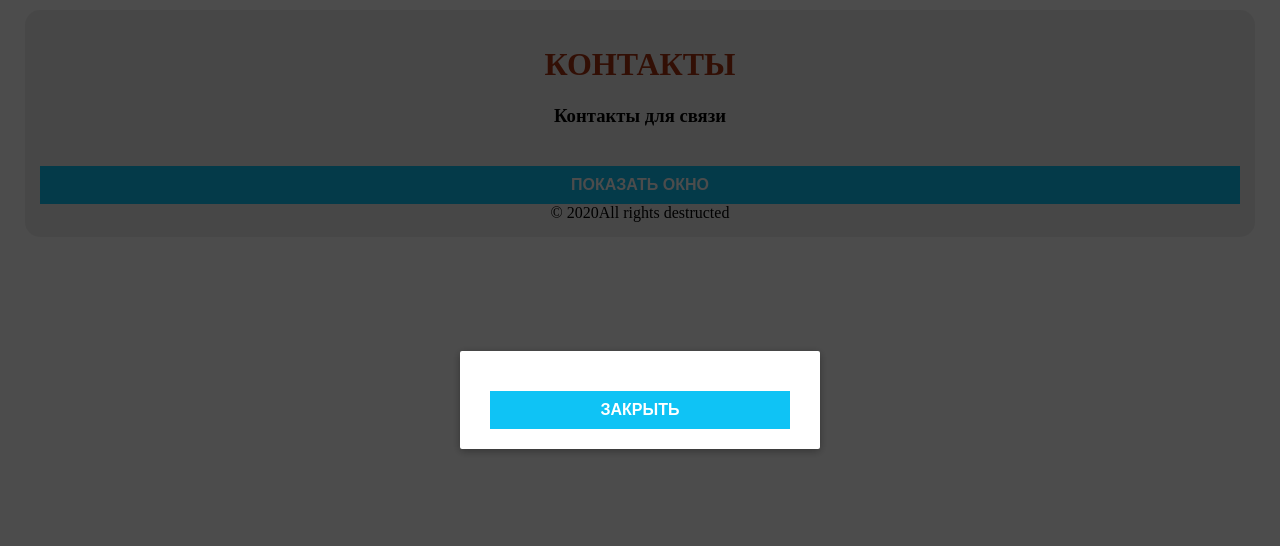
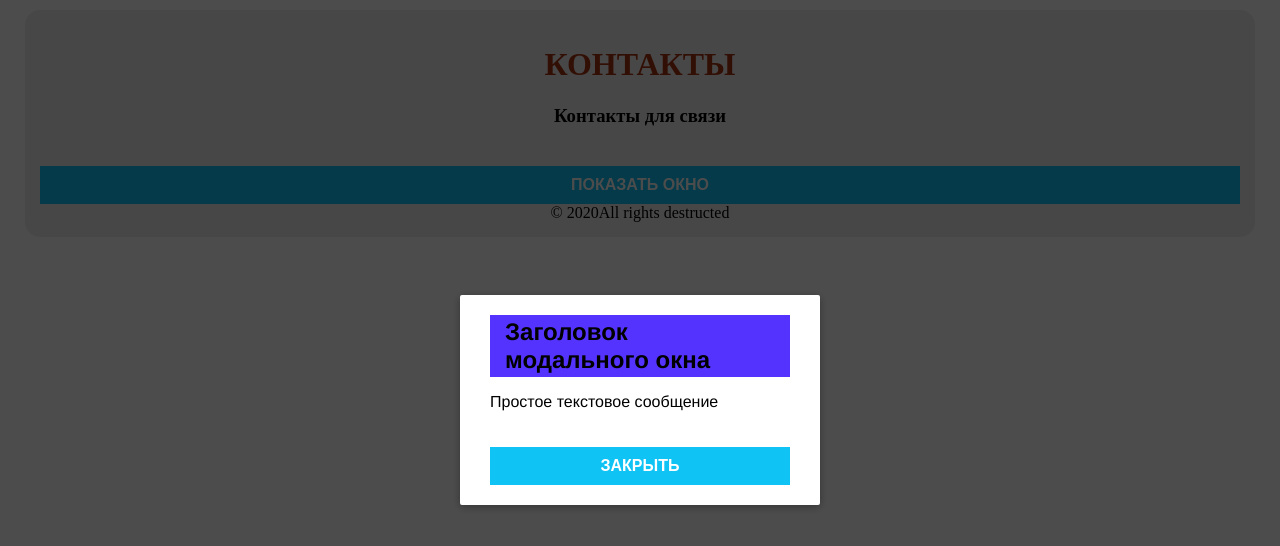
Before and after one commit to svoyparen/nuxtcontacts, a Nuxt app: page /Popup in a window 1280 px wide. Both pictures are taken after a click on the button "ПОКАЗАТЬ ОКНО". Shown: the top 546 px of the page. Built offline with nearby package versions, Linux system fonts and the light colour scheme.

Commit message:
Add files via upload

```diff
--- a/pages/Popup.vue
+++ b/pages/Popup.vue
@@ -1,10 +1,11 @@
 <template>
   <div>
     <PopupWindow
-			title="Заголовок модального окна"
-			message="Простое текстовое сообщение"
       okTitle="Закрыть"
     >
+      <h2 slot="header">Заголовок модального окна</h2>
+      <p slot="content">Простое текстовое сообщение</p>
+
     </PopupWindow>
 
   </div>
@@ -12,13 +13,13 @@
 
 <script>
   import PopupWindow from '~/components/PopupWindow'
-
   export default {
     components: {
       PopupWindow,
     },
 
   }
+
 </script>
 
 <style>
@@ -31,4 +32,10 @@
     background: #0fc3f5;
     transition: .3s;
   }
+  h2 {
+    margin: 0;
+    padding: 3px 15px;
+    background-color: #5533ff;
+  }
+
 </style>
```
Lines whose indentation alone changed are shown as unchanged.
